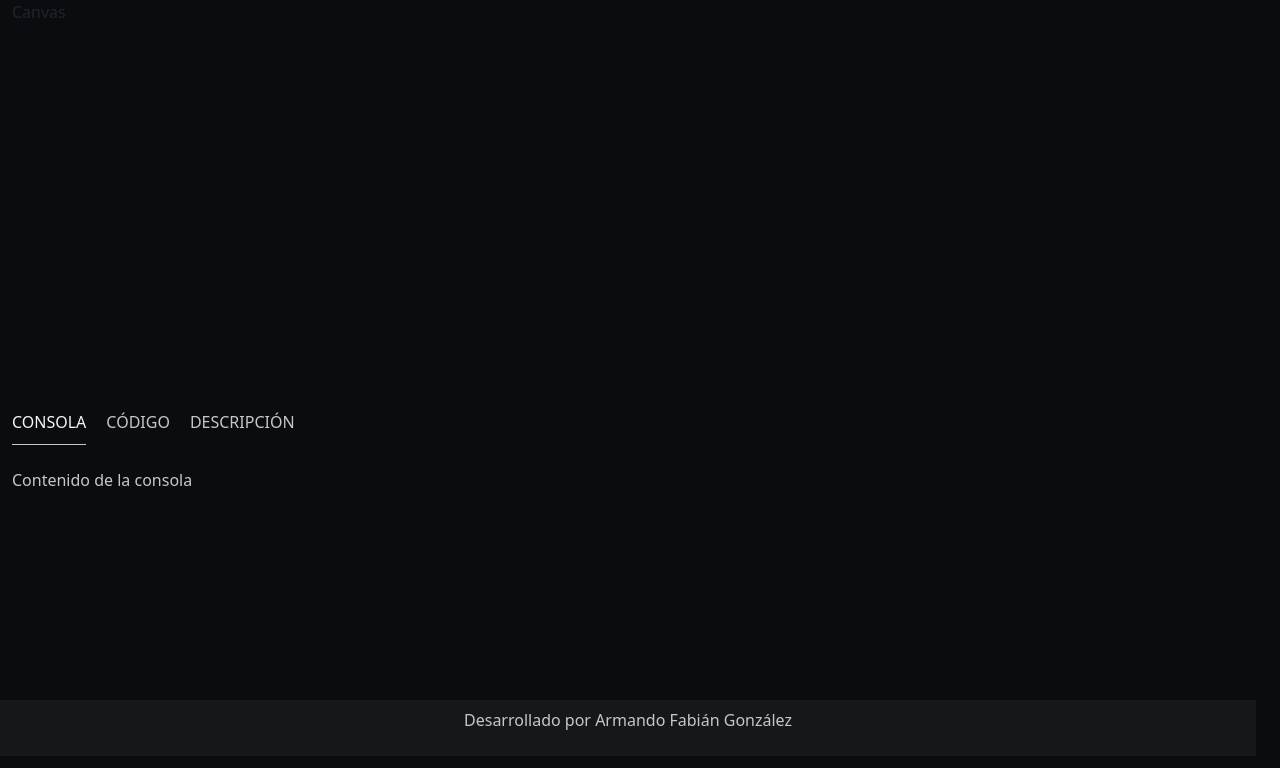
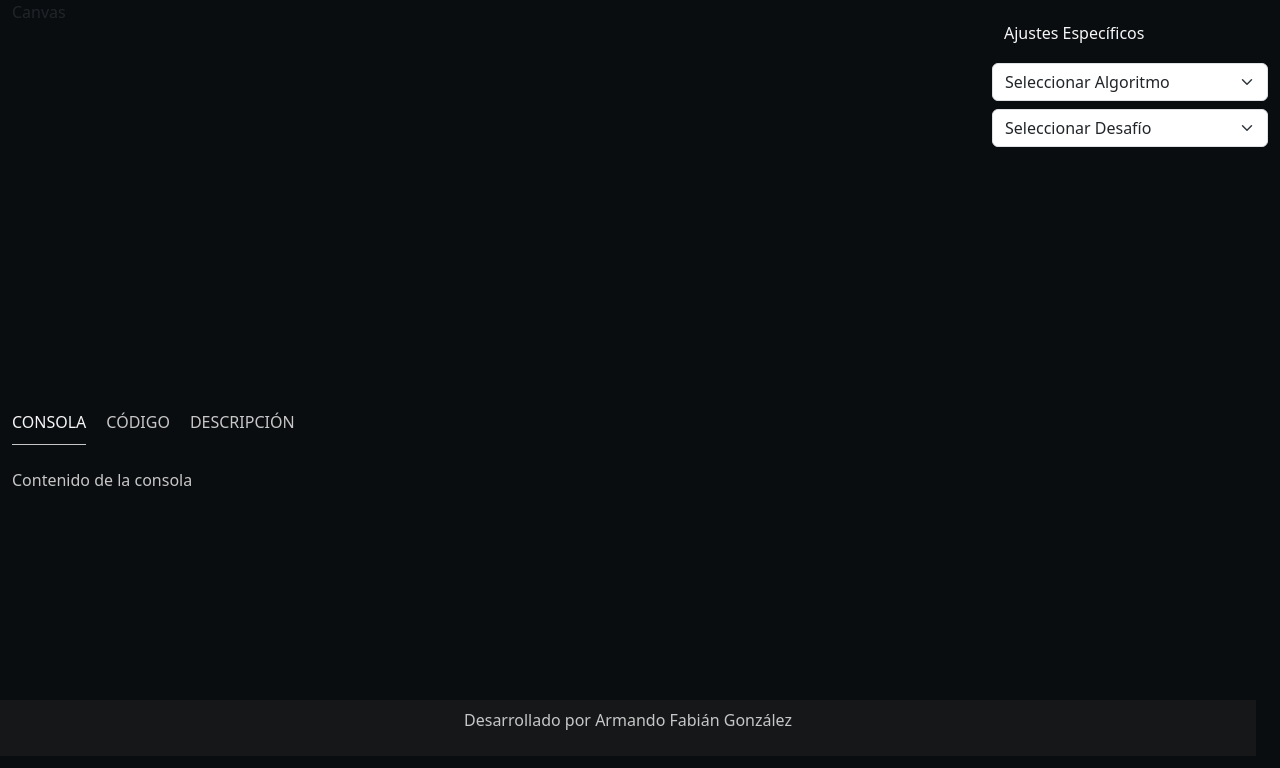
Before and after one commit to devhexloper/sesvam, a React app: page / in a window 1280 px wide. Shown: the top 768 px of the page. Built offline with nearby package versions, Linux system fonts and the light colour scheme.

Commit message:
<feat>: new component RightPanel

```diff
--- /dev/null
+++ b/frontend/src/core/components/RigthPanel.jsx
@@ -0,0 +1,32 @@
+import React from 'react'
+import { Container, Row, Col, Form } from 'react-bootstrap'
+import 'bootstrap/dist/css/bootstrap.min.css'
+const RigthPanel = () => {
+  return (
+    <Container className='py-2' id="rigth-panel">
+      <Row className='my-6' id="rigth-panel-select-input">
+        <h6 className='text-color-primary my-3'>
+           Ajustes Específicos
+        </h6>
+        <Form.Select className='my-1'>
+            <option>Seleccionar Algoritmo</option>
+          <option value="1">Recocido Simulado</option>
+          <option value="2">Colonia de Hormigas</option>
+          <option value="3">Búsqueda Tabú</option>
+          <option value="4">Algoritmos Genéticos</option>
+        </Form.Select>
+        <Form.Select className='my-1'>
+            <option>Seleccionar Desafío</option>
+          <option value="1">########</option>
+          <option value="2">########</option>
+          <option value="3">########</option>
+        </Form.Select>
+      </Row>
+      <Row id="rigth-panel-input-data"></Row>
+      <Row id="rigth-panel-ctl-media"></Row>
+      <Row id="rigth-panel-data-view"></Row>
+    </Container>
+  )
+}
+
+export default RigthPanel
--- a/frontend/src/pages/Maincontainer.jsx
+++ b/frontend/src/pages/Maincontainer.jsx
@@ -4,7 +4,7 @@ import Footer from '../components/Footer.jsx'
 import { ResizableBox } from 'react-resizable'
 import 'bootstrap/dist/css/bootstrap.min.css'
 import './../styles/ResizableContainer.css'
-
+import RigthPanel from '../core/components/RigthPanel.jsx'
 import Console from '../core/components/Console.jsx'
 const widthPanel = window.innerWidth - 300
 const heightPanel = window.innerHeight
@@ -28,7 +28,9 @@ const MainContainer = () => {
             <Console></Console>
           </Row>
         </Col>
-
+        <Col>
+          <RigthPanel></RigthPanel>
+        </Col>
         <Row>
           <Footer></Footer>
         </Row>
```
Also changed, not shown: frontend/src/core/components/ConsolePanel.jsx.txt (renamed from frontend/src/core/components/ConsolePanel.jsx), frontend/src/core/components/ResizableContainer.jsx.txt (renamed from frontend/src/core/components/ResizableContainer.jsx).
